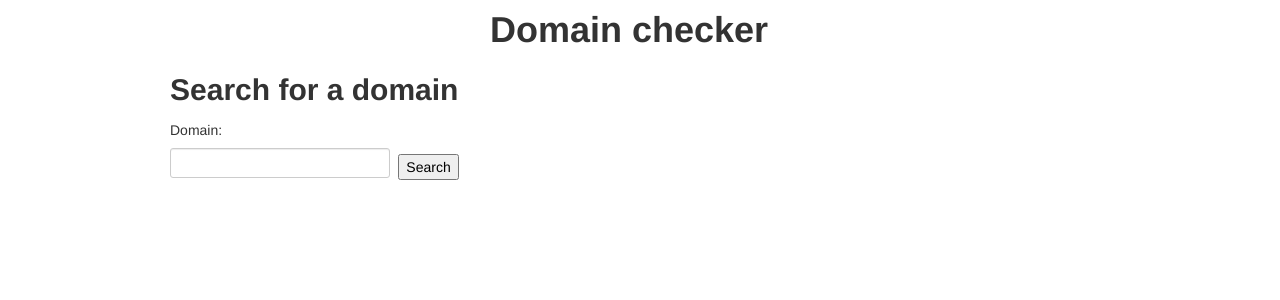
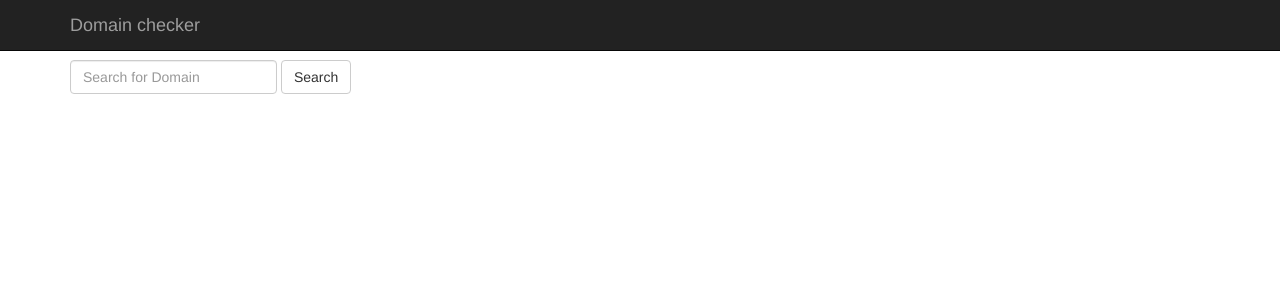
Before and after one commit to dave-m/domaincheck, a Flask app: page / in a window 1280 px wide. Shown: the top 300 px of the page. Run offline with Flask 2, Linux system fonts and the light colour scheme; some libraries are stand-ins or nearby versions.

Commit message:
Updating layout with the new bootstrap + making it a bit nicer

```diff
--- a/domaincheck/templates/index.html
+++ b/domaincheck/templates/index.html
@@ -2,23 +2,33 @@
 <html lang="en">
 <head>
     <script src="//ajax.googleapis.com/ajax/libs/jquery/1.8.0/jquery.min.js"></script>
-    <link href="/static/css/bootstrap.min.css" rel="stylesheet">
+    <link rel="stylesheet" href="//netdna.bootstrapcdn.com/bootstrap/3.1.0/css/bootstrap.min.css">
+    <script src="//netdna.bootstrapcdn.com/bootstrap/3.1.0/js/bootstrap.min.js"></script>
+
+    <link href="/static/css/index.css" rel="stylesheet">
+
+    <meta name="viewport" content="width=device-width, initial-scale=1">
 </head>
 <body>
-    <div class="container">
-        <div class="row-fluid" id="title-bar">
-            <div class="span4 offset4">
-                <h1>Domain checker</h1>
+    <div class="navbar navbar-inverse navbar-fixed-top">
+        <div class="container">
+            <div class="navbar-header" id="title-bar">
+                <a href="#" class="navbar-brand">Domain checker</a>
             </div>
         </div>
+    </div>
+<div class="container" style="padding-top: 60px">
 
-        <div id="search" class="row-fluid">
-            <h2>Search for a domain<h2>
-            <form data-bind="submit: checkDomain">
-                <label for="domain" >Domain:</label><input data-bind="value: domain" type="search" name="domain"/>
-                <input type="submit" value="Search"/>
-            </form>
-        </div>
+        <form class="form-inline" role="form" data-bind="submit: checkDomain">
+            <div class="form-group">
+                <input placeholder="Search for Domain" data-bind="value: domain" type="search" class="form-control"/>
+            </div>
+
+            <div class="form-group">
+                <input class="btn btn-default" type="submit" value="Search"/>
+            </div>
+        </form>
+
         <div data-bind="visible: loading" id="loading">
             <h2>Loading...</h2>
         </div>
@@ -26,7 +36,7 @@
         <!-- Results -->
         <div class="row-fluid" data-bind="visible: nameservers().length > 0" id="results">
 
-            <div class="span4" style="padding: 0.5em">
+            <div class="span4">
                  <h2>Results</h2>
                 <div>
                     <p>Nameservers:</p>
@@ -52,14 +62,13 @@
                     </ul>
                 </div>
             </div>
-            <div class="span8">
+            <div class="span6">
                 <h3>Whois results</h3>
                 <pre style="height:30em; overflow-y: scroll" data-bind="text: whois"></pre>
             </div>
         </div>
     </div>
 
-    <script src="/static/js/bootstrap.min.js"></script>
     <script src="/static/js/knockout-2.2.0rc.js"></script>
     <script type="text/javascript">
         function domainResultModel(){
```
Also changed, not shown: 2 other files.
